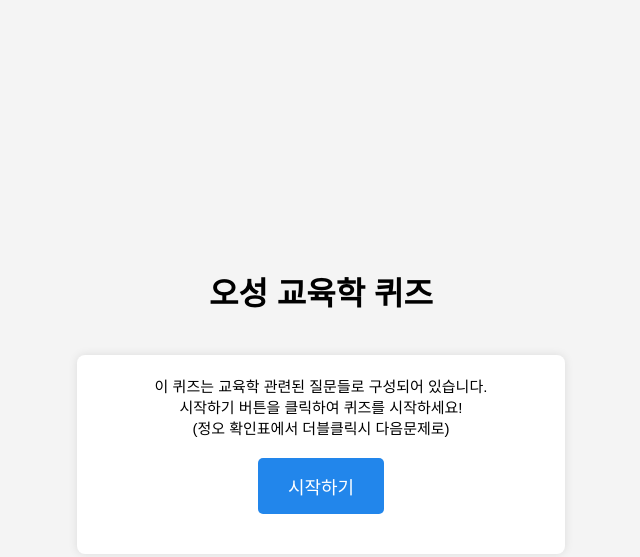
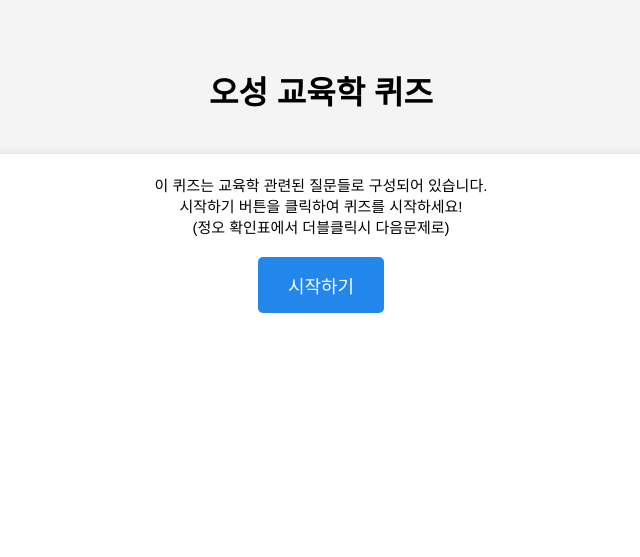
Before and after one commit to Yusanggyu/yusanggyu.github.io, a plain HTML site: page index.html in a window 1280 px wide. Shown: the whole page, without its empty margins (319-959 px from the left). Drawn offline with Linux system fonts and the light colour scheme.

Commit message:
사이즈 변경

```diff
--- a/style.css
+++ b/style.css
@@ -20,8 +20,8 @@ body {
     border-radius: 8px;
     box-shadow: 0 0 10px rgba(0, 0, 0, 0.1);
     padding: 20px;
-    width: 35%;
-    height: auto; /* 자동 높이 조정 */
+    width: 70%;
+    height: 70%;
     text-align: center;
 }
 
```
